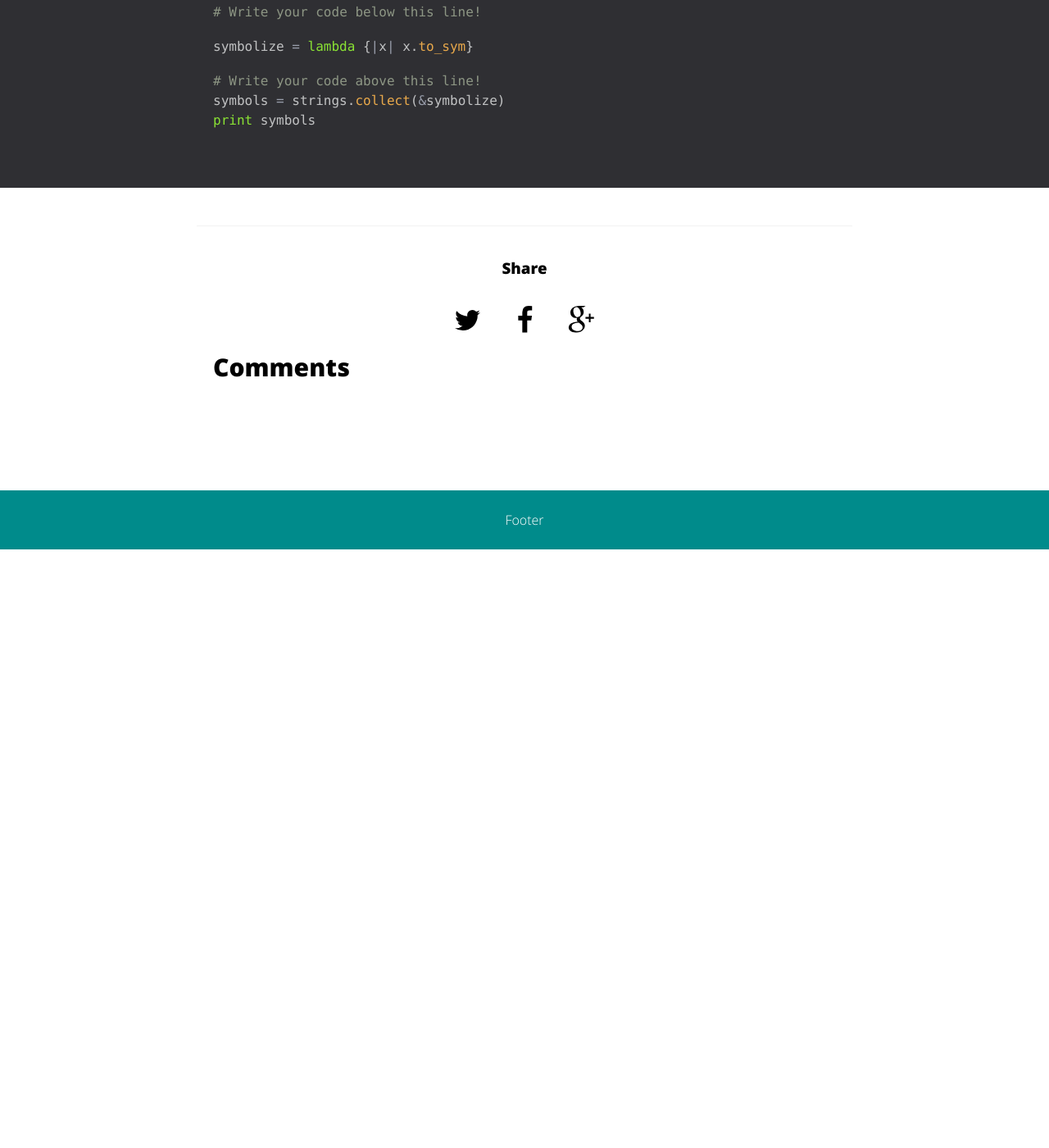
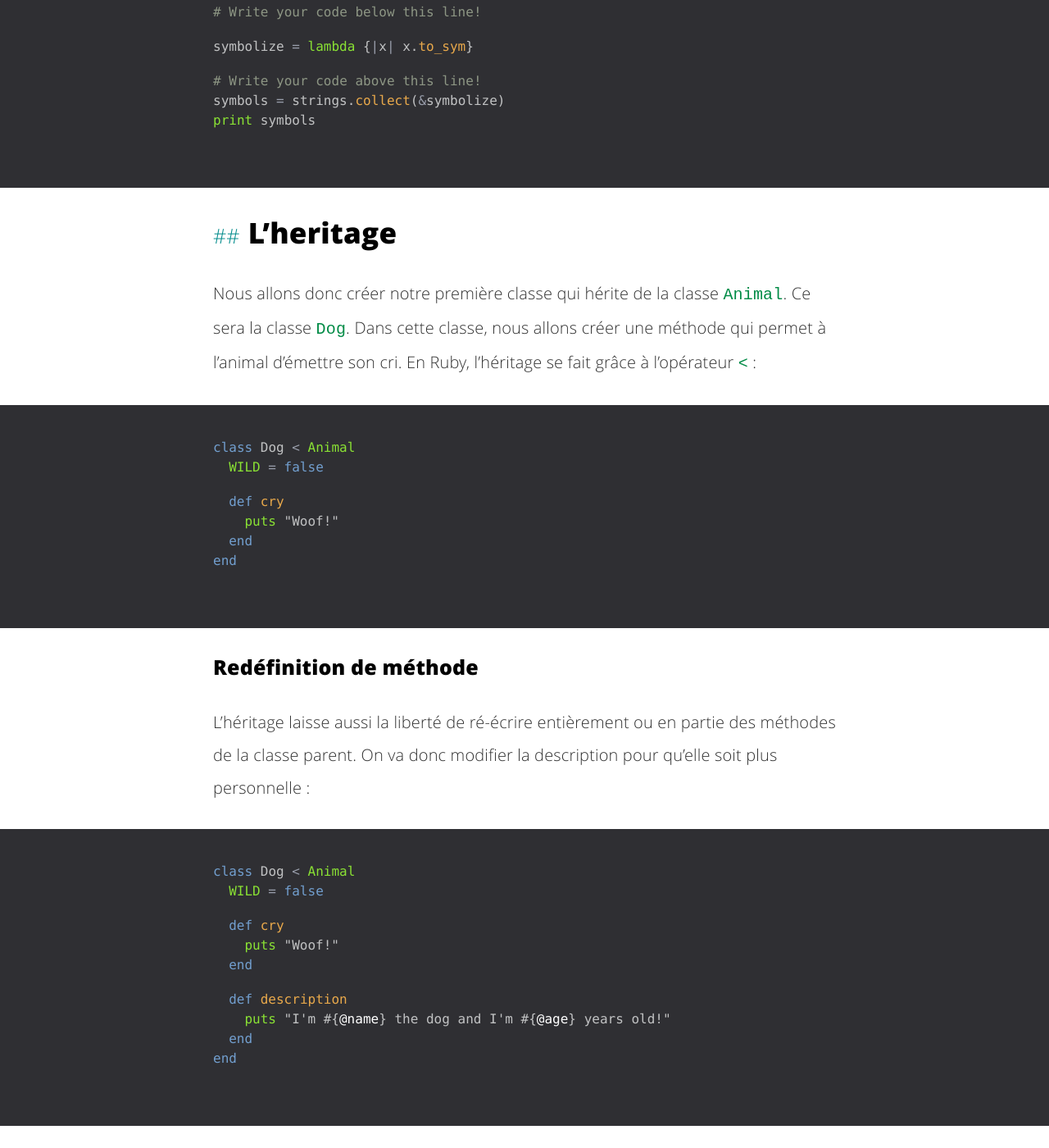
Before and after one commit to fasca/fasca.github.io, a Jekyll site: the page built from _posts/2016-10-26-ruby.md, in a window 1280 px wide and 1400 px high, scrolled down 72159 px. Shown: the whole window at 82% size. Built offline with Jekyll 4.4.1, drawn with Linux system fonts in a browser that asks for light colours; comment, search, counter and statistics services are not loaded; before the commit the page ends 72829 px from its top, so only the background shows below that; some of the changed text lies outside the part shown.

Commit message:
Update 2016-10-26-ruby.md

````diff
--- a/_posts/2016-10-26-ruby.md
+++ b/_posts/2016-10-26-ruby.md
@@ -1900,3 +1900,59 @@ symbolize = lambda {|x| x.to_sym}
 symbols = strings.collect(&symbolize)
 print symbols
 ```
+
+
+## L'heritage
+
+Nous allons donc créer notre première classe qui hérite de la classe `Animal`. Ce sera la classe `Dog`. Dans cette classe, nous allons créer une méthode qui permet à l'animal d'émettre son cri. En Ruby, l'héritage se fait grâce à l'opérateur `<` :
+```ruby
+class Dog < Animal
+  WILD = false
+
+  def cry
+    puts "Woof!"
+  end
+end
+```
+
+### Redéfinition de méthode
+
+L'héritage laisse aussi la liberté de ré-écrire entièrement ou en partie des méthodes de la classe parent. On va donc modifier la description pour qu'elle soit plus personnelle :
+```ruby
+class Dog < Animal
+  WILD = false
+
+  def cry
+    puts "Woof!"
+  end
+
+  def description
+    puts "I'm #{@name} the dog and I'm #{@age} years old!"
+  end
+end
+```
+
+On aurait pu vouloir garder le comportement par défaut mais simplement y ajouter du comportement additionnel. C'est possible grâce au mot-clé super qui permet d'appeler la méthode correspondante du parent. Modifions notre classe :
+```ruby
+class Dog < Animal
+  WILD = false
+
+  def cry
+    puts "Woof!"
+  end
+
+  def description
+    super
+    puts "He's a dog."
+  end
+end
+```
+
+Testons à nouveau:
+```ruby
+load 'dog.rb'
+
+d = Dog.new('Snoopy', 'male', 10)
+d.description
+```
+On a donc la méthode description de la classe Animal qui génère la première ligne, puis le méthode description de notre classe Dog qui génère la deuxième ligne.
````
